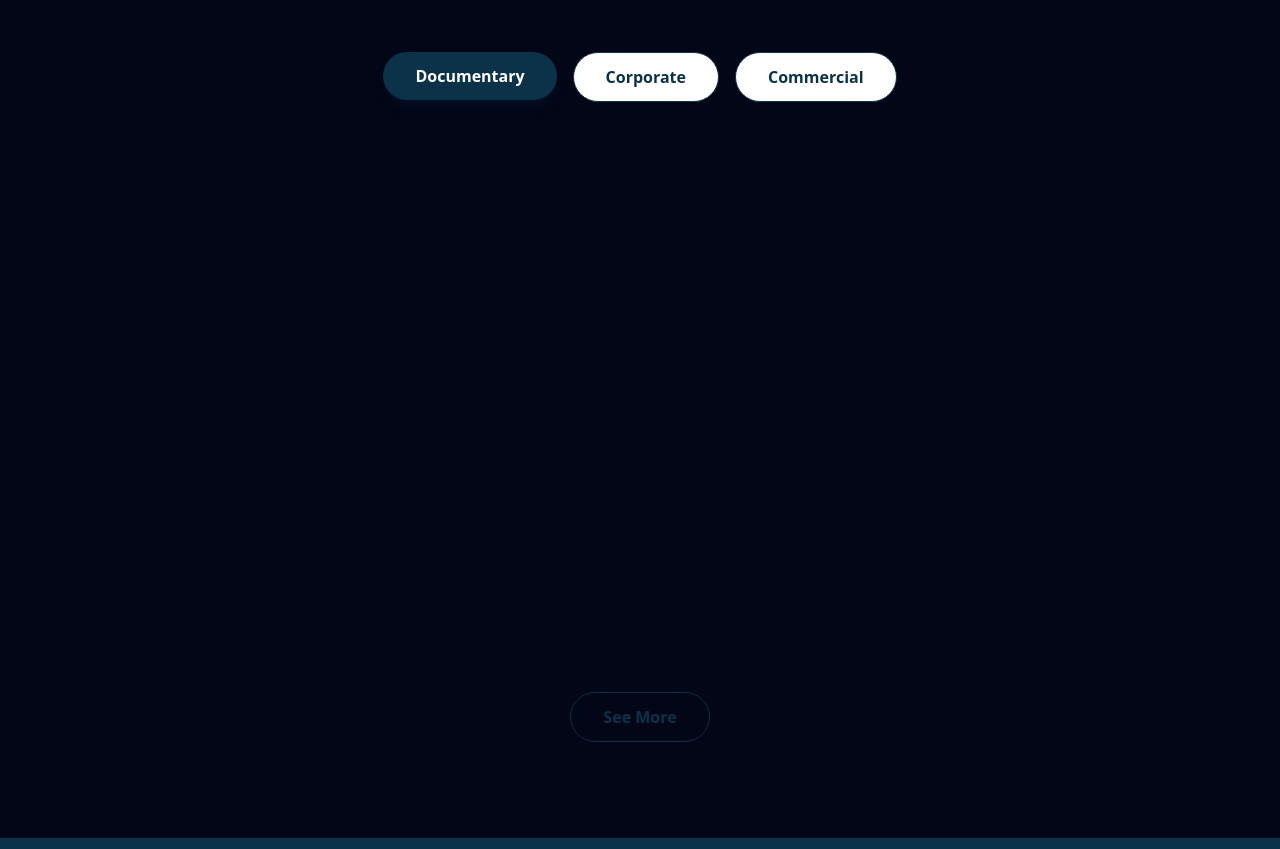
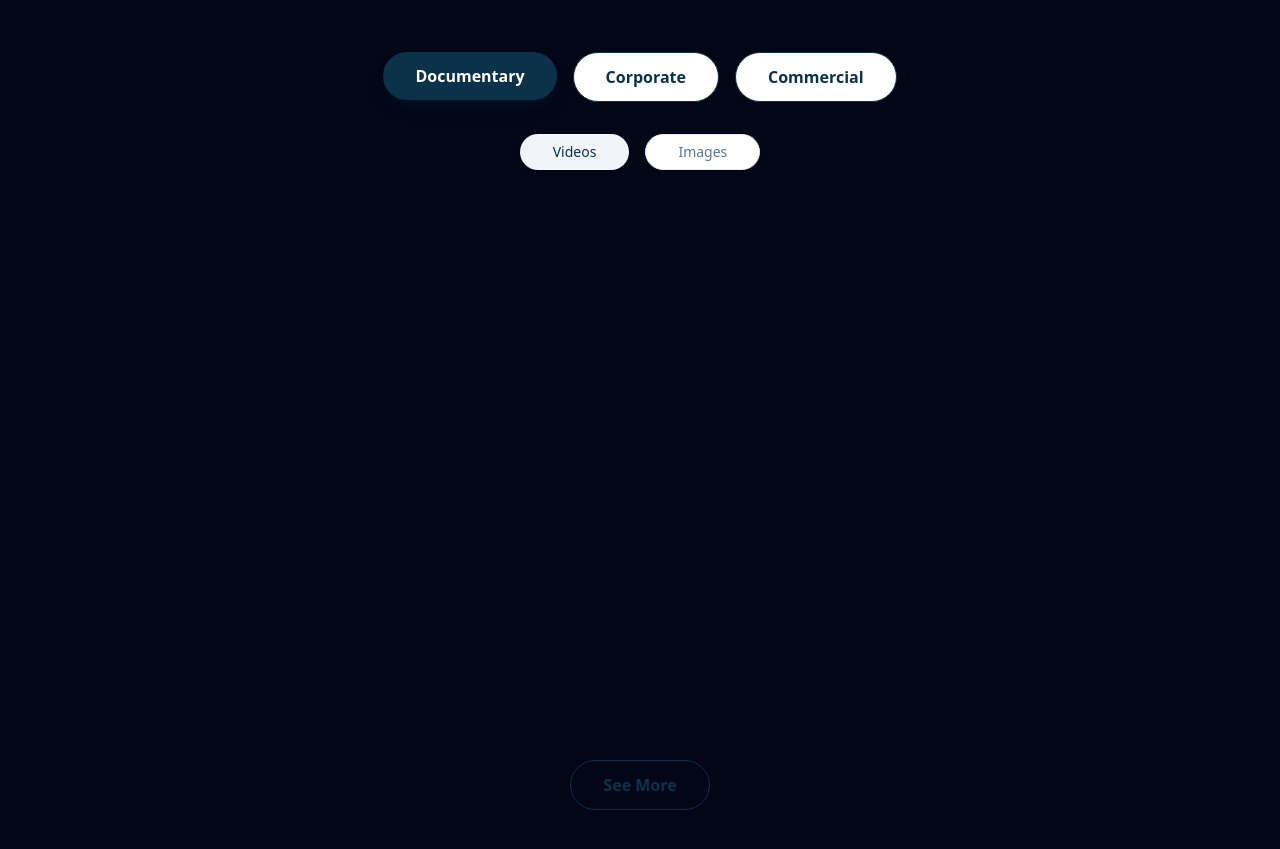
Before and after one commit to Obig28/shutter-production, a React (Vite) app: page / in a window 1280 px wide. Shown: the part 2640-3489 px from the top of the page. Built offline with nearby package versions, Linux system fonts and the light colour scheme.

Commit message:
Add Videos and Images sub-category filters

```diff
--- a/src/components/PortfolioSection.tsx
+++ b/src/components/PortfolioSection.tsx
@@ -16,10 +16,15 @@ import { portfolioItems, PortfolioItem } from "../data/portfolioVideos";
 
 const PortfolioSection = () => {
     const [activeCategory, setActiveCategory] = useState("Documentary");
+    const [activeMediaType, setActiveMediaType] = useState("Videos");
     const [selectedItem, setSelectedItem] = useState<PortfolioItem | null>(null);
     const [visibleCount, setVisibleCount] = useState(6);
 
-    const filteredItems = portfolioItems.filter(item => item.category === activeCategory);
+    const filteredItems = portfolioItems.filter(item => {
+        const matchesCategory = item.category === activeCategory;
+        const matchesMediaType = activeMediaType === "Videos" ? !item.isImage : item.isImage;
+        return matchesCategory && matchesMediaType;
+    });
     const visibleItems = filteredItems.slice(0, visibleCount);
 
     return (
@@ -35,8 +40,8 @@ const PortfolioSection = () => {
                     </p>
                 </div>
 
-                {/* Filters */}
-                <div className="flex flex-wrap justify-center gap-4 mb-16">
+                {/* Main Category Filters */}
+                <div className="flex flex-wrap justify-center gap-4 mb-8">
                     {categories.map((cat) => (
                         <Button
                             key={cat}
@@ -53,6 +58,28 @@ const PortfolioSection = () => {
                             )}
                         >
                             {cat}
+                        </Button>
+                    ))}
+                </div>
+
+                {/* Media Type Filters (Videos / Images) */}
+                <div className="flex flex-wrap justify-center gap-4 mb-16">
+                    {["Videos", "Images"].map((type) => (
+                        <Button
+                            key={type}
+                            variant={activeMediaType === type ? "default" : "outline"}
+                            onClick={() => {
+                                setActiveMediaType(type);
+                                setVisibleCount(6);
+                            }}
+                            className={cn(
+                                "rounded-full px-8 py-2 text-sm font-medium transition-all duration-300",
+                                activeMediaType === type
+                                    ? "bg-[#f1f5f9] text-[#0C3249] border border-transparent shadow-sm"
+                                    : "bg-white text-[#64748b] border-gray-200 hover:bg-gray-50"
+                            )}
+                        >
+                            {type}
                         </Button>
                     ))}
                 </div>
```
